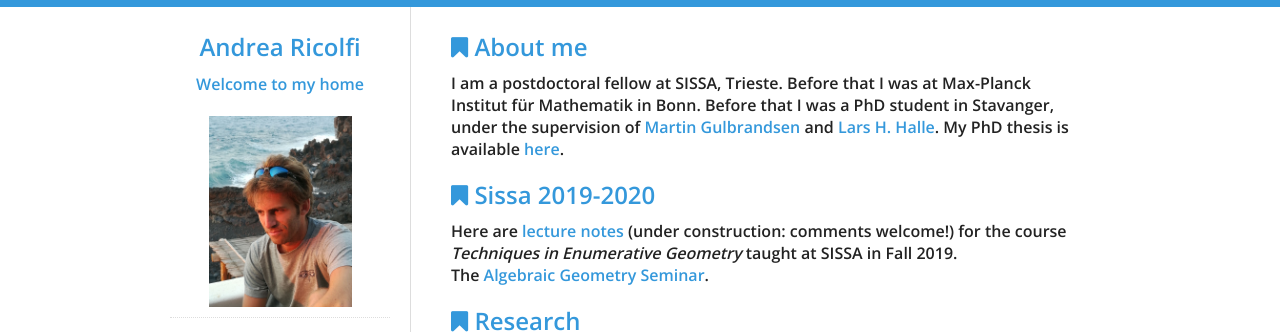
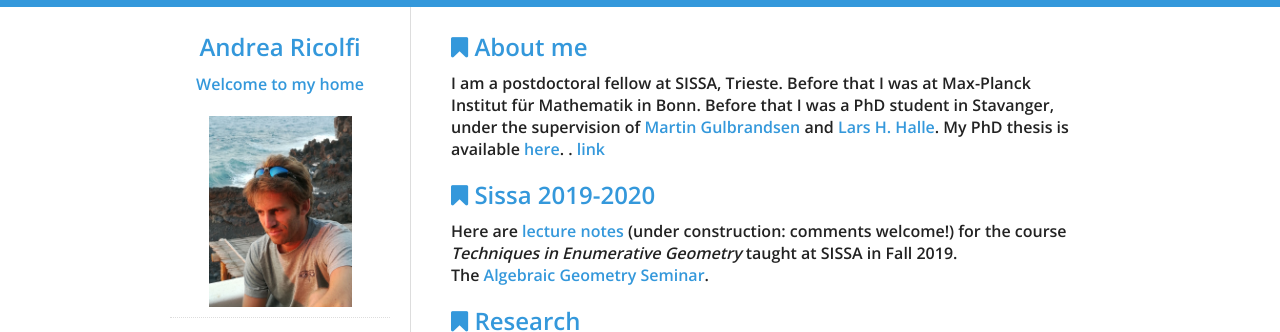
Before and after one commit to atricolfi/atricolfi.github.io, a Jekyll site: the page built from index.html, in a window 1280 px wide. Shown: the top 332 px of the page. Built offline with Jekyll 4.4.1, drawn with Linux system fonts in a browser that asks for light colours.

Commit message:
Update index.html

```diff
--- a/index.html
+++ b/index.html
@@ -8,7 +8,7 @@
 <p>
 I am a postdoctoral fellow at SISSA, Trieste. Before that I was at Max-Planck Institut für Mathematik in Bonn. Before that I was a PhD student in Stavanger,
 under the supervision of <a href="http://www.ux.uis.no/%7Emartingg/">Martin Gulbrandsen</a> and
-<a href="http://www.math.ku.dk/english/about/news/halle/"> Lars H. Halle</a>. My PhD thesis is available <a href="phd-thesis.pdf">here</a>.
+<a href="http://www.math.ku.dk/english/about/news/halle/"> Lars H. Halle</a>. My PhD thesis is available <a href="phd-thesis.pdf">here</a>. . <a href="attempt.html">link</a>
 </p>
 
   <div id="home">
```
